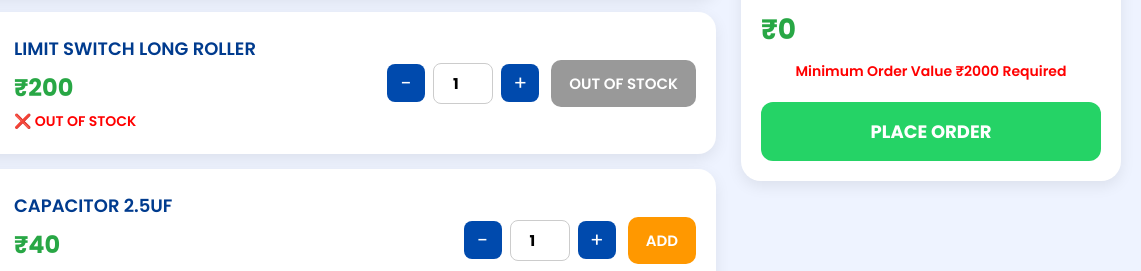
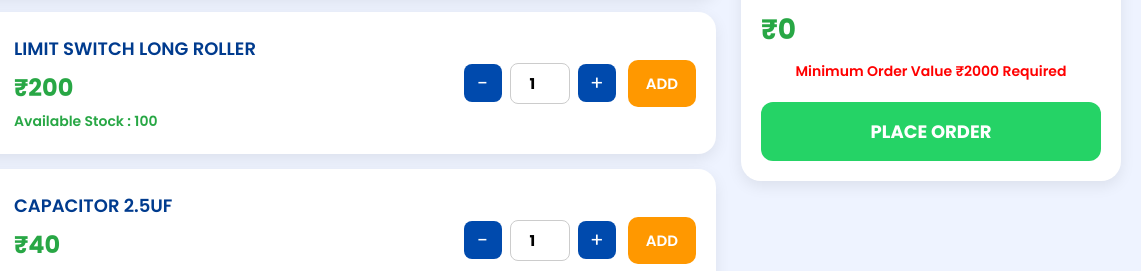
Before and after one commit to gadade14-lab/Spare-Parts-orders, a plain HTML site: page index.html in a window 1280 px wide. Shown: the part 870-1141 px from the top of the page, 139-1280 px from the left. Drawn offline with Linux system fonts and the light colour scheme.

Commit message:
Update index.html

```diff
--- a/index.html
+++ b/index.html
@@ -447,7 +447,7 @@ const products = [
 {name:"SPRING LOW TENSION",price:30,stock:10,image:"https://i.postimg.cc/gJ6xhvH8/Whats-App-Image-2026-05-24-at-10-30-52-AM.jpg"},
 {name:"LIMIT SWITCH SHORT ROLLER",price:35,stock:200,image:"https://i.postimg.cc/prFKPwS2/Whats-App-Image-2026-05-24-at-10-25-02-AM.jpg"},
 {name:"SPRING HIGH TENSION",price:40,stock:30,image:"https://i.postimg.cc/kGBR5Q6z/Whats-App-Image-2026-05-24-at-10-20-19-AM.jpg"},
-{name:"LIMIT SWITCH LONG ROLLER",price:200,stock:0,image:"https://i.postimg.cc/ncqqgt7j/Whats-App-Image-2026-05-24-at-10-25-25-AM.jpg"},
+{name:"LIMIT SWITCH LONG ROLLER",price:200,stock:100,image:"https://i.postimg.cc/ncqqgt7j/Whats-App-Image-2026-05-24-at-10-25-25-AM.jpg"},
 {name:"CAPACITOR 2.5UF",price:40,stock:120,image:"https://i.postimg.cc/KzXZdCt8/Whats-App-Image-2026-05-24-at-10-34-08-AM.jpg"},
 {name:"FRC CONNECTOR 10PIN",price:40,stock:50,image:"https://i.postimg.cc/3JwHb3zj/Whats-App-Image-2026-05-24-at-10-36-14-AM.jpg"},
 {name:"DIAPHRAGM",price:50,stock:20,image:"https://i.postimg.cc/WzZjS8dD/DAIPHARGM.png"},
```
